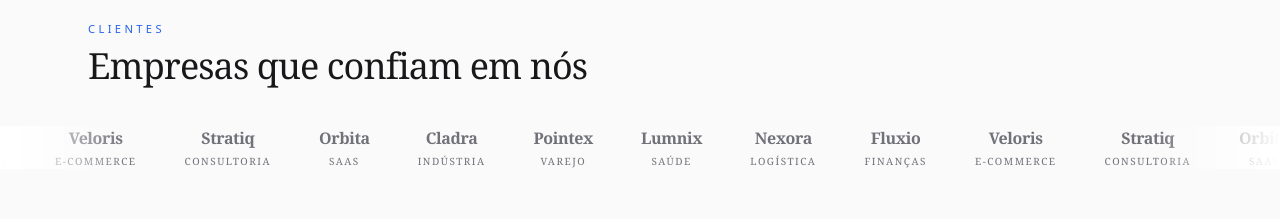
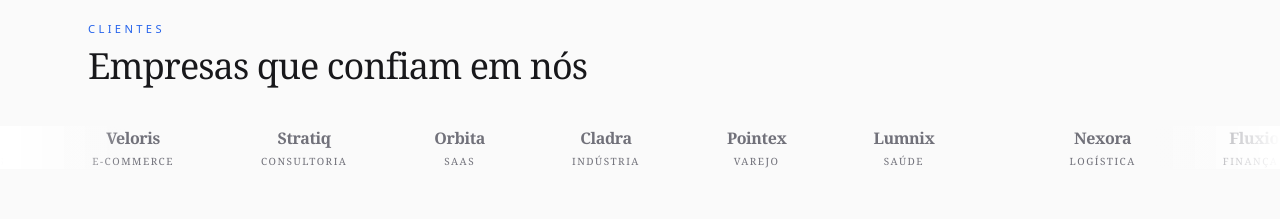
Before and after one commit to Danielalveslira/assis_automacoes, a Next.js app: page /home in a window 1280 px wide. Shown: the part 2040-2259 px from the top of the page. Built offline with nearby package versions, Linux system fonts and the light colour scheme.

Commit message:
fix: melhora animação na seção de clientes

```diff
--- a/app/home/page.tsx
+++ b/app/home/page.tsx
@@ -222,27 +222,24 @@ export default function CompanyLandingPage() {
             <div className="absolute right-0 top-0 bottom-0 w-32 z-10
                             bg-gradient-to-l from-white dark:from-zinc-950 to-transparent pointer-events-none" />
 
-            <div className="flex gap-0 overflow-hidden">
-              {/* Duplicamos 3x para loop contínuo sem pulo */}
-              {[0, 1, 2].map((_, dupIdx) => (
+          <div className="overflow-hidden w-full">
+            <div className="flex w-max animate-marquee">
+              {[0, 1].map((_, dupIdx) => (
                 <div
                   key={dupIdx}
-                  className="flex shrink-0 gap-12 items-center animate-marquee pr-12"
+                  className="flex shrink-0 items-center justify-around gap-12 px-12 min-w-[100vw]"
                 >
                   {[
-                    { name: "Nexora", domain: "Logística" },
-                    { name: "Fluxio", domain: "Finanças" },
-                    { name: "Veloris", domain: "E-commerce" },
+                    { name: "Nexora",  domain: "Logística"   },
+                    { name: "Fluxio",  domain: "Finanças"    },
+                    { name: "Veloris", domain: "E-commerce"  },
                     { name: "Stratiq", domain: "Consultoria" },
-                    { name: "Orbita", domain: "SaaS" },
-                    { name: "Cladra", domain: "Indústria" },
-                    { name: "Pointex", domain: "Varejo" },
-                    { name: "Lumnix", domain: "Saúde" },
+                    { name: "Orbita",  domain: "SaaS"        },
+                    { name: "Cladra",  domain: "Indústria"   },
+                    { name: "Pointex", domain: "Varejo"      },
+                    { name: "Lumnix",  domain: "Saúde"       },
                   ].map((company, i) => (
-                    <div
-                      key={i}
-                      className="flex flex-col items-center gap-1 select-none group"
-                    >
+                    <div key={i} className="flex flex-col items-center gap-1 select-none group">
                       <span className="text-base font-semibold tracking-tight
                                       text-zinc-500 dark:text-zinc-200
                                       group-hover:text-zinc-500 dark:group-hover:text-zinc-400
@@ -261,6 +258,7 @@ export default function CompanyLandingPage() {
               ))}
             </div>
           </div>
+        </div>
         </section>
 
       <hr className="border-zinc-200 dark:border-white/[0.07]" />
--- a/tailwind.config.js
+++ b/tailwind.config.js
@@ -8,7 +8,7 @@ module.exports = {
     keyframes: {
       marquee: {
         "0%": { transform: "translateX(0%)" },
-        "100%": { transform: "translateX(-85%)" },
+        "100%": { transform: "translateX(-50%)" },
       },
     },
     animation: {
```
